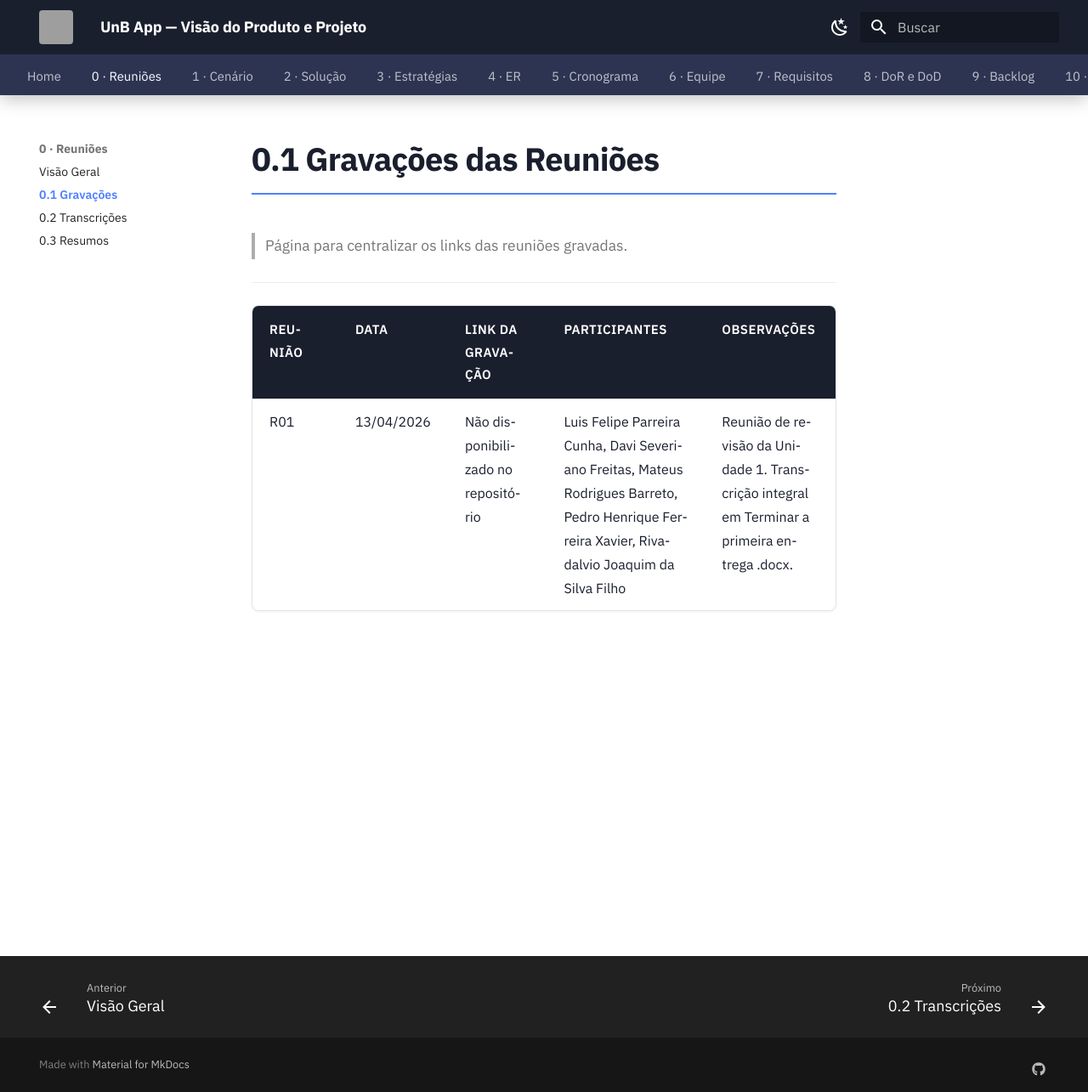
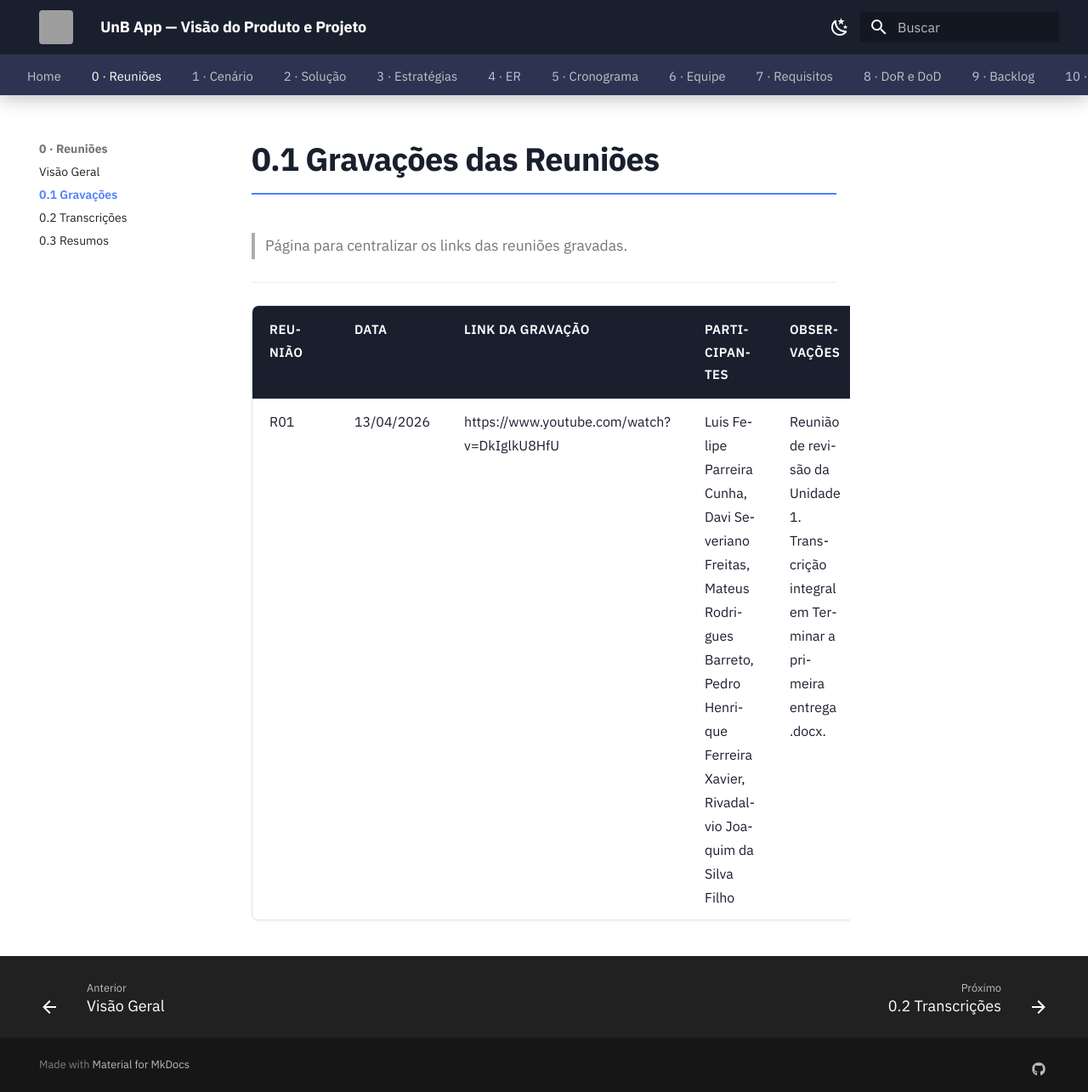
Before and after one commit to mdsreq-fga-unb/REQ-2026.1-T02-UnB-App, an MkDocs documentation site: the page built from docs/00-reunioes/gravacoes.md, in a window 1280 px wide and 1285 px high. Shown: the whole window at 85% size. Built offline with MkDocs 1.6.1 and Material for MkDocs 9.7.7, drawn with Linux system fonts in a browser that asks for light colours; grey boxes are pictures that could not be loaded.

Commit message:
docs: adiciona link do video

```diff
--- a/docs/00-reunioes/gravacoes.md
+++ b/docs/00-reunioes/gravacoes.md
@@ -6,4 +6,4 @@
 
 | Reunião | Data | Link da gravação | Participantes | Observações |
 |---------|------|------------------|---------------|-------------|
-| R01 | 13/04/2026 | Não disponibilizado no repositório | Luis Felipe Parreira Cunha, Davi Severiano Freitas, Mateus Rodrigues Barreto, Pedro Henrique Ferreira Xavier, Rivadalvio Joaquim da Silva Filho | Reunião de revisão da Unidade 1. Transcrição integral em [Terminar a primeira entrega .docx](Terminar%20a%20primeira%20entrega%20.docx). |
+| R01 | 13/04/2026 | https://www.youtube.com/watch?v=DkIglkU8HfU | Luis Felipe Parreira Cunha, Davi Severiano Freitas, Mateus Rodrigues Barreto, Pedro Henrique Ferreira Xavier, Rivadalvio Joaquim da Silva Filho | Reunião de revisão da Unidade 1. Transcrição integral em [Terminar a primeira entrega .docx](Terminar%20a%20primeira%20entrega%20.docx). |
```
